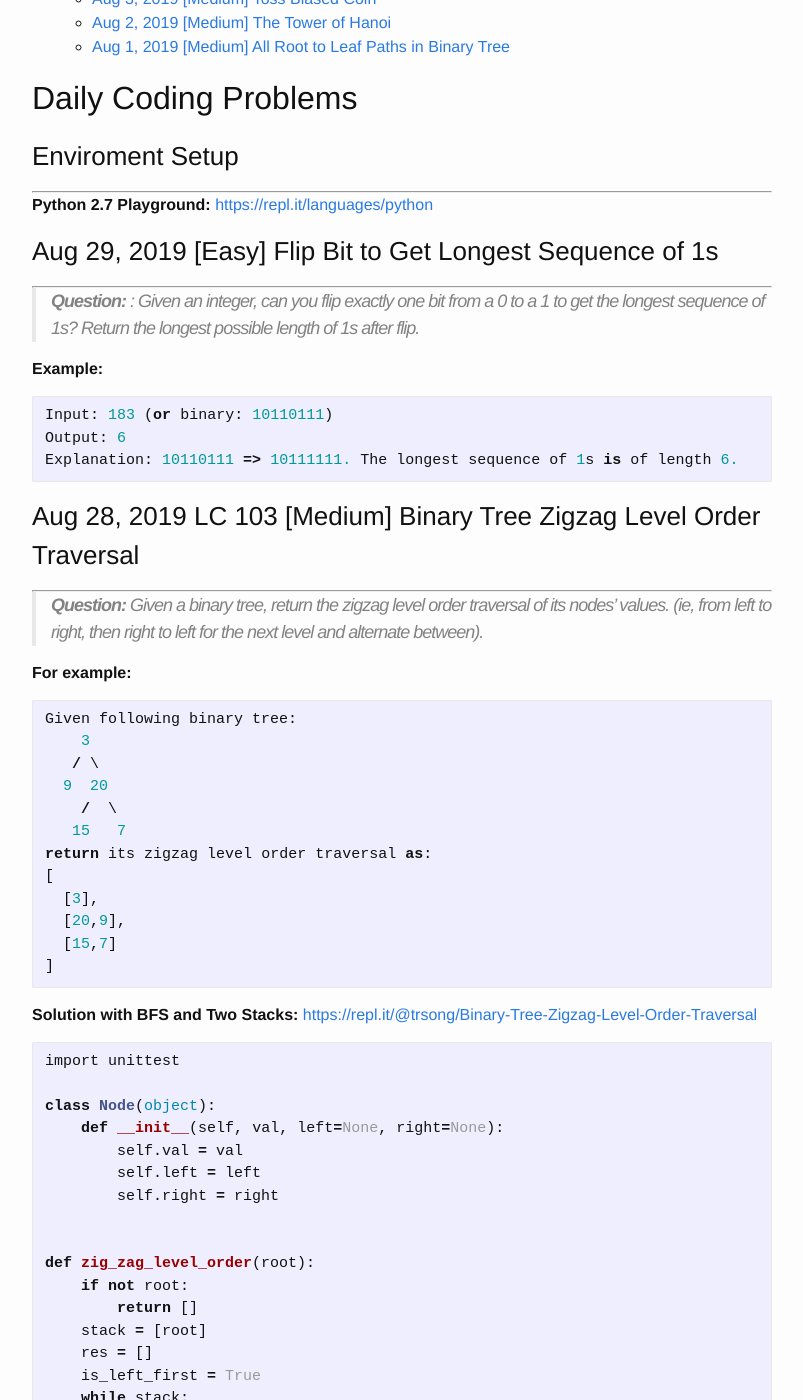
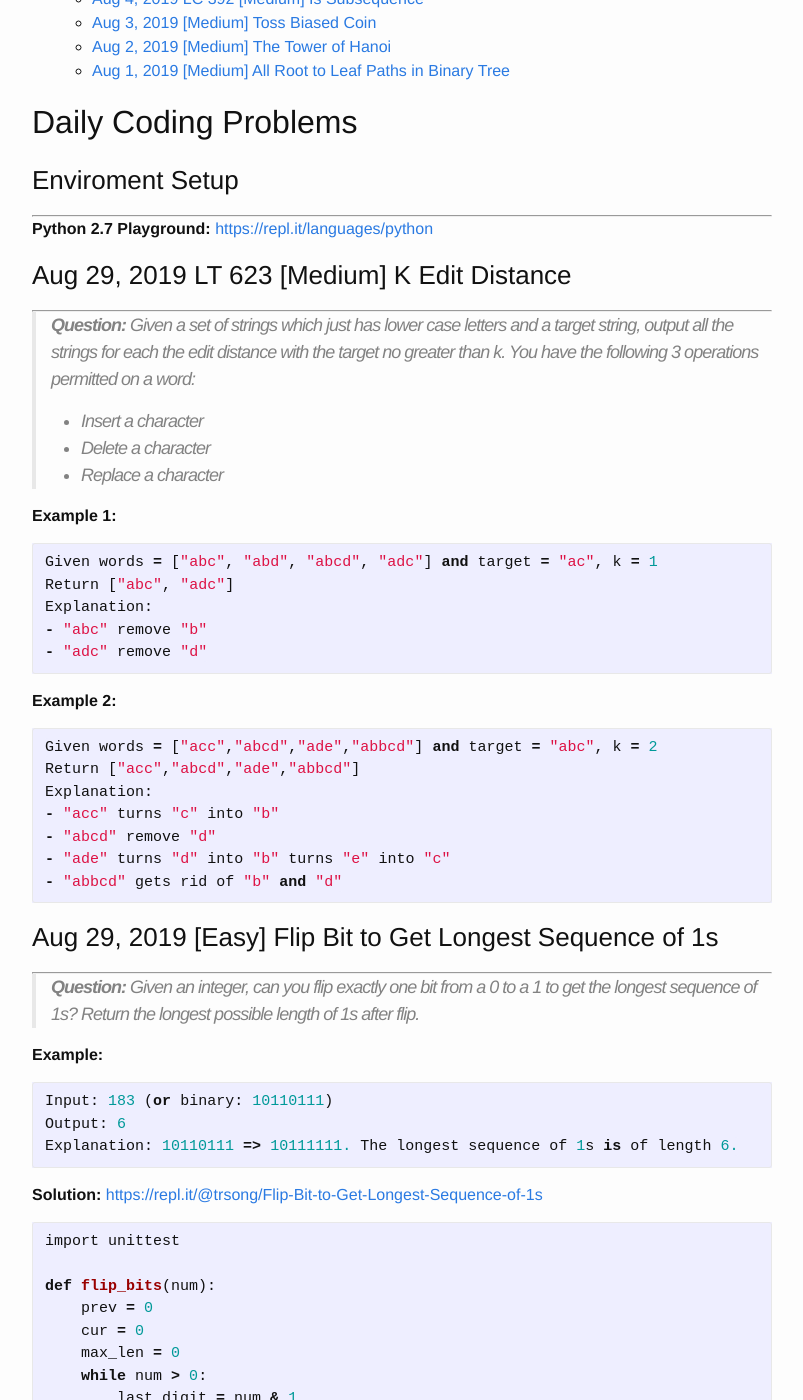
Before and after one commit to trsong/trsong.github.io, a Jekyll site: the page built from _posts/2019-08-01-DailyQuestionsAug.md, in a window 1280 px wide and 1400 px high, scrolled down 1053 px. Shown: the whole window, without its empty margins (238-1041 px from the left). Built offline with Jekyll 4.4.1, drawn with Linux system fonts in a browser that asks for light colours; some of the changed text lies outside the part shown.

Commit message:
Add Answer to Aug 29 Question

````diff
--- a/_posts/2019-08-01-DailyQuestionsAug.md
+++ b/_posts/2019-08-01-DailyQuestionsAug.md
@@ -46,11 +46,68 @@ A N B
 
 > is considered valid.
 
+
+LT 892. Alien Dictionary
+There is a new alien language which uses the latin alphabet. However, the order among letters are unknown to you. You receive a list of non-empty words from the dictionary, where words are sorted lexicographically by the rules of this new language. Derive the order of letters in this language.
+
+You may assume all letters are in lowercase.
+You may assume that if a is a prefix of b, then a must appear before b in the given dictionary.
+If the order is invalid, return an empty string.
+There may be multiple valid order of letters, return the smallest in normal lexicographical order
+Have you met this question in a real interview?
+Example
+Example 1:
+
+Input：["wrt","wrf","er","ett","rftt"]
+Output："wertf"
+Explanation：
+from "wrt"and"wrf" ,we can get 't'<'f'
+from "wrt"and"er" ,we can get 'w'<'e'
+from "er"and"ett" ,we can get 'r'<'t'
+from "ett"and"rtff" ,we can get 'e'<'r'
+So return "wertf"
+
+Example 2:
+
+Input：["z","x"]
+Output："zx"
+Explanation：
+from "z" and "x"，we can get 'z' < 'x'
+So return "zx"
 --->
 
+### Aug 29, 2019 LT 623 \[Medium\] K Edit Distance
+---
+> **Question:** Given a set of strings which just has lower case letters and a target string, output all the strings for each the edit distance with the target no greater than k.
+You have the following 3 operations permitted on a word:
+> - Insert a character
+> - Delete a character
+> - Replace a character
+
+**Example 1:**
+```py
+Given words = ["abc", "abd", "abcd", "adc"] and target = "ac", k = 1
+Return ["abc", "adc"]
+Explanation:
+- "abc" remove "b"
+- "adc" remove "d"
+```
+
+**Example 2:**
+```py
+Given words = ["acc","abcd","ade","abbcd"] and target = "abc", k = 2
+Return ["acc","abcd","ade","abbcd"]
+Explanation:
+- "acc" turns "c" into "b"
+- "abcd" remove "d"
+- "ade" turns "d" into "b" turns "e" into "c"
+- "abbcd" gets rid of "b" and "d"
+```
+
+
 ### Aug 29, 2019 \[Easy\] Flip Bit to Get Longest Sequence of 1s
 ---
-> **Question:** : Given an integer, can you flip exactly one bit from a 0 to a 1 to get the longest sequence of 1s? Return the longest possible length of 1s after flip.
+> **Question:** Given an integer, can you flip exactly one bit from a 0 to a 1 to get the longest sequence of 1s? Return the longest possible length of 1s after flip.
 
 **Example:**
 ```py
@@ -59,6 +116,46 @@ Output: 6
 Explanation: 10110111 => 10111111. The longest sequence of 1s is of length 6.
 ```
 
+**Solution:** [https://repl.it/@trsong/Flip-Bit-to-Get-Longest-Sequence-of-1s](https://repl.it/@trsong/Flip-Bit-to-Get-Longest-Sequence-of-1s)
+```py
+import unittest
+
+def flip_bits(num):
+    prev = 0
+    cur = 0
+    max_len = 0
+    while num > 0:
+        last_digit = num & 1
+        if last_digit == 1:
+            cur += 1
+        else:
+            max_len = max(max_len, cur + prev + 1)
+            prev = cur
+            cur = 0
+        num >>= 1
+    return max(max_len, cur + prev + 1)
+
+
+class FlipBitSpec(unittest.TestCase):
+    def test_example(self):
+        self.assertEqual(flip_bits(0b10110111), 6)  # 10110111 => 10111111
+
+    def test_not_exist_ones(self):
+        self.assertEqual(flip_bits(0), 1)  # 0 => 1
+
+    def test_flip_last_digit(self):
+        self.assertEqual(flip_bits(0b100110), 3)  # 100110 => 100111
+
+    def test_three_zeros(self):
+        self.assertEqual(flip_bits(0b1011110110111), 7)  # 1011110110111 => 1011111110111
+
+    def test_one(self):
+        self.assertEqual(flip_bits(1), 2)  # 01 => 11
+
+
+if __name__ == '__main__':
+    unittest.main(exit=False)
+```
 
 ### Aug 28, 2019 LC 103 \[Medium\] Binary Tree Zigzag Level Order Traversal
 ---
````
